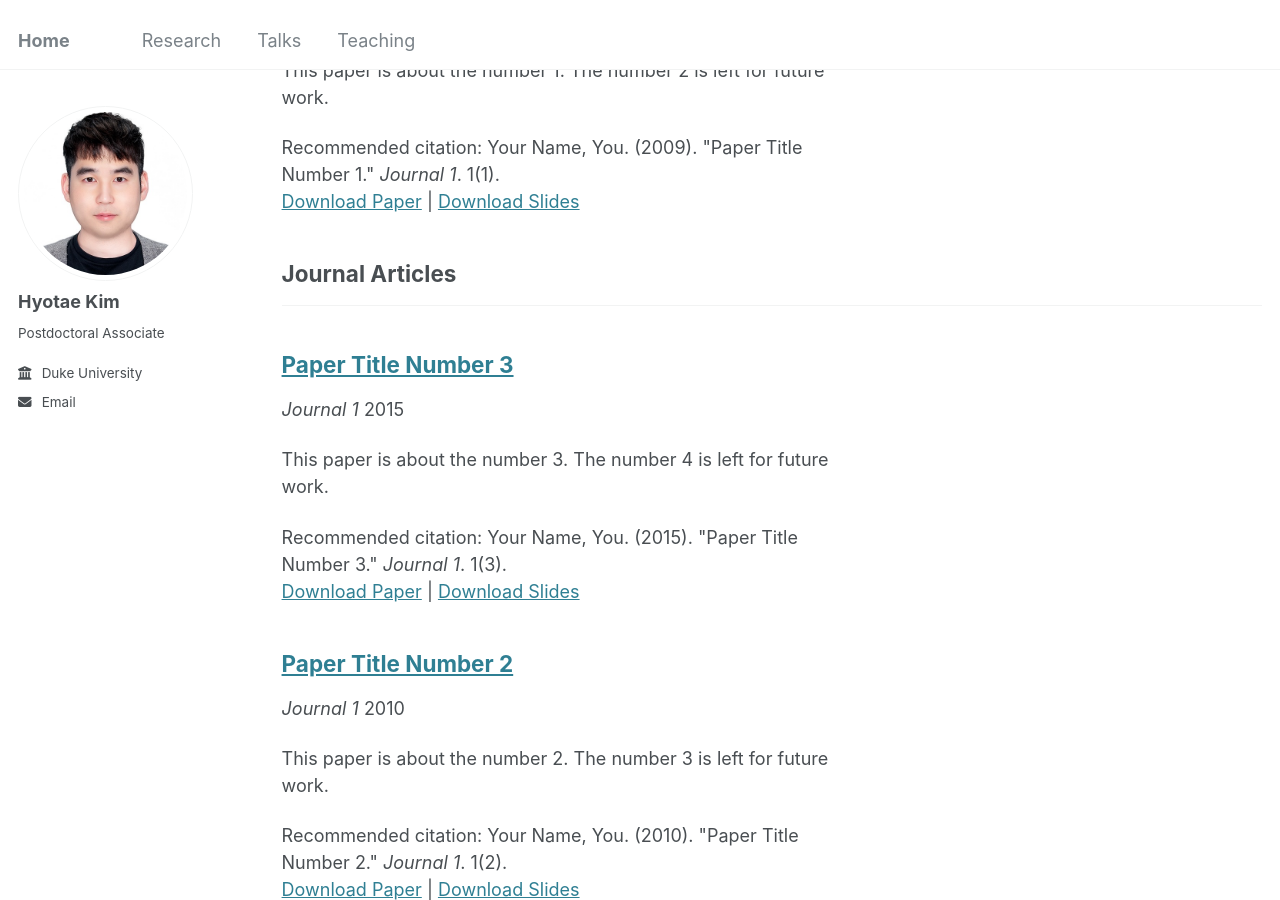
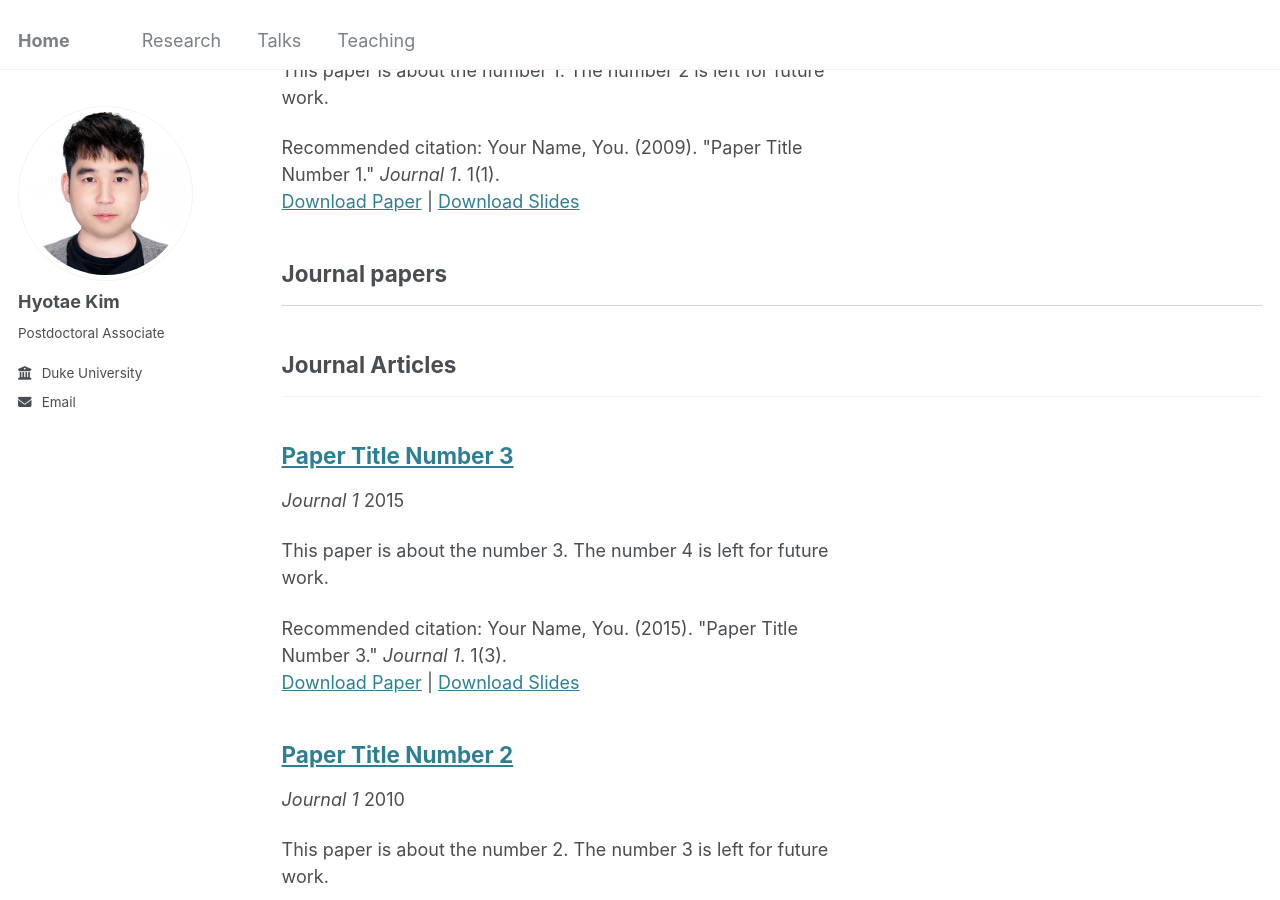
Before and after one commit to HyotaeKim/HyotaeKim.github.io, a Jekyll site: the page built from _pages/publications.html, in a window 1280 px wide and 900 px high, scrolled down 309 px. Built offline with Jekyll 4.4.1, drawn with Linux system fonts in a browser that asks for light colours.

Commit message:
Update publications.html

```diff
--- a/_pages/publications.html
+++ b/_pages/publications.html
@@ -15,6 +15,14 @@ author_profile: true
 <hr style="border-color:lightgrey;">
 {% for post in site.publications reversed %}
   {% if post.status == 'WIP' %}
+    {% include archive-single.html %}
+  {% endif %}
+{% endfor %}
+
+<div><h2> Journal papers </h2></div>
+<hr style="border-color:lightgrey;">
+{% for post in site.publications reversed %}
+  {% if post.status == 'JP' %}
     {% include archive-single.html %}
   {% endif %}
 {% endfor %}
```
